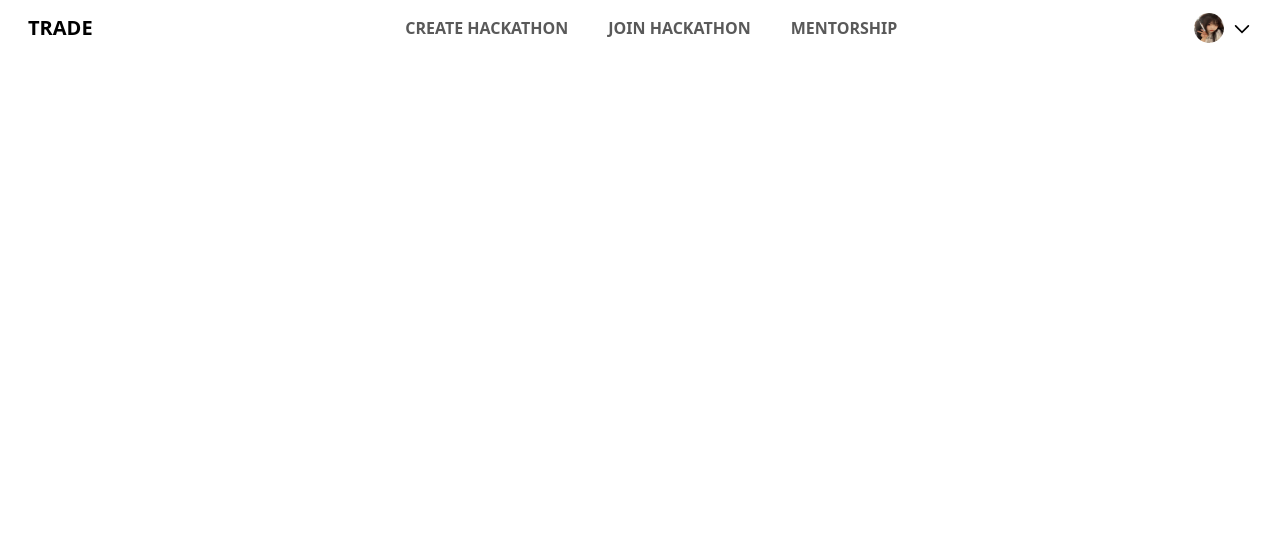
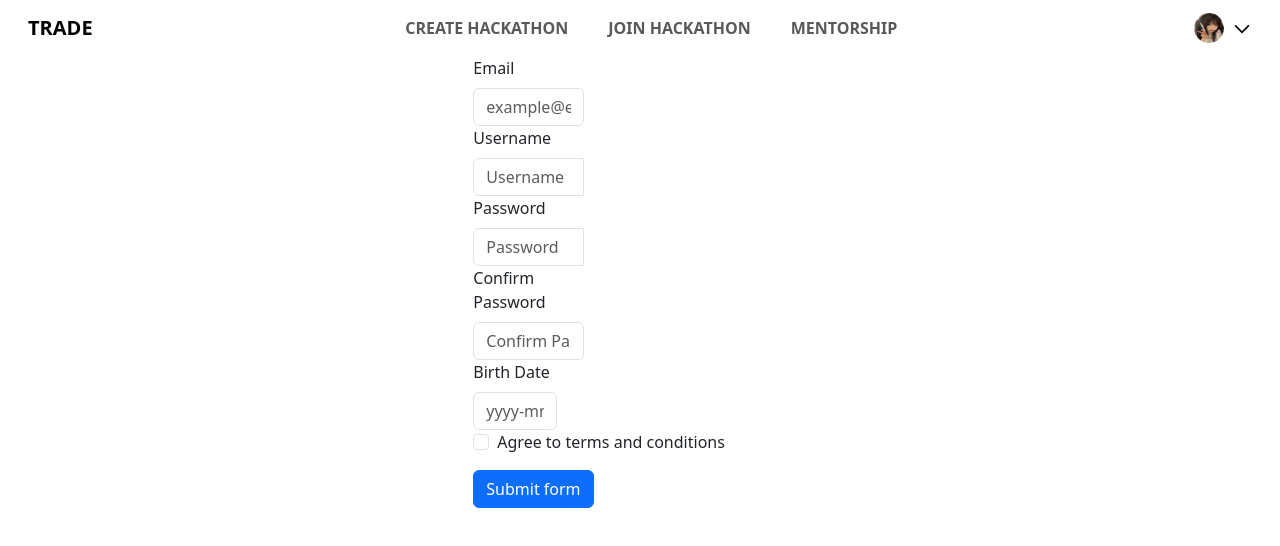
Before and after one commit to KentalKental/HackWeb, a React (Vite) app: page / in a window 1280 px wide. Shown: the top 546 px of the page. Built offline with nearby package versions, Linux system fonts and the light colour scheme.

Commit message:
Sign up page partially done

```diff
--- a/package.json
+++ b/package.json
@@ -12,8 +12,12 @@
   "dependencies": {
     "bootstrap": "^5.3.3",
     "bootstrap-icons": "^1.11.3",
+    "formik": "^2.4.6",
     "react": "^18.3.1",
-    "react-dom": "^18.3.1"
+    "react-bootstrap": "^2.10.9",
+    "react-datepicker": "^8.0.0",
+    "react-dom": "^18.3.1",
+    "yup": "^1.6.1"
   },
   "devDependencies": {
     "@eslint/js": "^9.17.0",
--- a/src/App.css
+++ b/src/App.css
@@ -6,22 +6,8 @@
   background-color: white;
 }
 
-header{
-  height: 75px;
+.sign-up-part{
+  display: flex;
   width: 100%;
-  display: flex;
-  align-items: center;
-
+  justify-content: center;
 }
-
-header ul{
-  display: flex;
-  flex-direction: row;
-  color: black;
-  list-style-type:none;
-}
-
-header a{
-  text-decoration: none;
-  color: black;
-}
--- a/src/App.tsx
+++ b/src/App.tsx
@@ -1,11 +1,16 @@
 import Navbar from './Navbar'
 import './App.css'
+import SignUp1 from './SignUpForm1'
 
 function App() {
 
   return (
     <>
       <Navbar></Navbar>
+      <div className="sign-up-part">
+        <SignUp1></SignUp1>
+      </div>
+
     </>
   )
 }
--- a/src/Navbar.tsx
+++ b/src/Navbar.tsx
@@ -28,6 +28,7 @@ function Navbar() {
 
                 {/* Profile Section */}
                 <div className="profile d-flex align-items-center">
+                    <a href='#'>
                         <img
                             src="..\src\assets\pfp.jpg"
                             className="img-fluid rounded-circle"
@@ -35,6 +36,8 @@ function Navbar() {
                             style={{ height: "30px", width: "30px", marginRight: "8px" }}
                         />
                         <img src="..\src\assets\ArrowPfp.svg" alt="" />
+                    </a>
+
                 </div>
             </div>
         </nav>
--- /dev/null
+++ b/src/SignUpForm1.tsx
@@ -0,0 +1,178 @@
+import Button from "react-bootstrap/Button";
+import Col from "react-bootstrap/Col";
+import Form from "react-bootstrap/Form";
+import InputGroup from "react-bootstrap/InputGroup";
+import * as formik from "formik";
+import * as yup from "yup";
+import DatePicker from "react-datepicker";
+import "react-datepicker/dist/react-datepicker.css";
+
+function Form1() {
+  const { Formik } = formik;
+
+  const schema = yup.object().shape({
+    datepick: yup.date().required("Date is Required !"),
+    username: yup
+      .string()
+      .min(6, "Username must be at least 6 characters long")
+      .required("Username is Required !"),
+    terms: yup.bool().required().oneOf([true], "Terms must be accepted"),
+    email: yup
+      .string()
+      .email("Invalid email address")
+      .required("Email is Required !"),
+    password1: yup
+      .string()
+      .min(8, "Password must be at least 8 characters long")
+      .required("Password is required"),
+    password2: yup
+      .string()
+      .oneOf([yup.ref("password1")], "Passwords must match")
+      .required("Confirm Password is required"),
+  });
+
+  return (
+    <Formik
+      validationSchema={schema}
+      onSubmit={console.log}
+      initialValues={{
+        email: "",
+        password1: "",
+        password2: "",
+        username: "",
+        datepick: null,
+        terms: false,
+      }}
+    >
+      {({
+        handleSubmit,
+        handleChange,
+        values,
+        touched,
+        errors,
+        setFieldValue,
+        setFieldTouched,
+      }) => (
+        <Form noValidate onSubmit={handleSubmit}>
+          <Form.Group as={Col} md="4" controlId="validationFormik01">
+            <Form.Label>Email</Form.Label>
+            <Form.Control
+              name="email"
+              type="text"
+              placeholder="example@email.com"
+              onChange={handleChange}
+              value={values.email}
+              isInvalid={touched.email && !!errors.email}
+            />
+            <Form.Control.Feedback type="invalid">
+              {errors.email}
+            </Form.Control.Feedback>
+            <Form.Control.Feedback type="valid">
+              Email is valid !
+            </Form.Control.Feedback>
+          </Form.Group>
+
+          <Form.Group as={Col} md="4" controlId="validationFormikUsername">
+            <Form.Label>Username</Form.Label>
+            <InputGroup hasValidation>
+              <Form.Control
+                type="text"
+                placeholder="Username"
+                name="username"
+                value={values.username}
+                onChange={handleChange}
+                isInvalid={!!errors.username && touched.username}
+                isValid={!errors.username && touched.username}
+              />
+            <Form.Control.Feedback type="invalid">
+              {errors.username}
+            </Form.Control.Feedback>
+            <Form.Control.Feedback type="valid">
+              Looks good!
+            </Form.Control.Feedback>
+            </InputGroup>
+
+          </Form.Group>
+
+          <Form.Group as={Col} md="4" controlId="validationFormik02">
+            <Form.Label>Password</Form.Label>
+            <InputGroup hasValidation>
+              <Form.Control
+                type="password"
+                name="password1"
+                placeholder="Password"
+                value={values.password1}
+                onChange={handleChange}
+                isInvalid={touched.password1 && !!errors.password1}
+                isValid={touched.password1 && !errors.password1}
+              />
+              <Form.Control.Feedback type="valid">
+                Looks good!
+              </Form.Control.Feedback>
+              <Form.Control.Feedback type="invalid">
+                {errors.password1}
+              </Form.Control.Feedback>
+            </InputGroup>
+          </Form.Group>
+
+          <Form.Group as={Col} md="4" controlId="validationFormik02">
+            <Form.Label>Confirm Password</Form.Label>
+            <Form.Control
+              type="password"
+              name="password2"
+              placeholder="Confirm Password"
+              value={values.password2}
+              onChange={handleChange}
+              isInvalid={touched.password2 && !!errors.password2}
+              isValid={touched.password2 && !errors.password2}
+            />
+            <Form.Control.Feedback type="invalid">
+              {errors.password2}
+            </Form.Control.Feedback>
+            <Form.Control.Feedback type="valid">
+              Looks good!
+            </Form.Control.Feedback>
+          </Form.Group>
+          <Form.Group as={Col} md="3" controlId="validationFormik04">
+            <Form.Label>Birth Date</Form.Label>
+            <DatePicker
+              selected={values.datepick} // Bind to Formik values
+              onChange={(date) => setFieldValue("datepick", date)} // Update Formik state
+              onBlur={() => setFieldTouched("datepick", true)} // Mark as touched
+              className={`form-control ${
+                touched.datepick && errors.datepick ? "is-invalid" : ""
+              }`} // Bootstrap styling
+              dateFormat="yyyy-MM-dd" // Format date
+              placeholderText="yyyy-mm-dd"
+              showMonthDropdown
+              showYearDropdown
+              dropdownMode="select"
+              minDate={new Date("1900-01-01")}
+            />
+            {touched.datepick && errors.datepick && (
+              <div className="invalid-feedback">{errors.datepick}</div> // Show validation errors
+            )}
+            {/* <Form.Control.Feedback type="invalid">
+                {errors.state}
+              </Form.Control.Feedback> */}
+          </Form.Group>
+          <Form.Group className="mb-3">
+            <Form.Check
+              required
+              name="terms"
+              label="Agree to terms and conditions"
+              onChange={handleChange}
+              isInvalid={!!errors.terms}
+              feedback={errors.terms}
+              feedbackType="invalid"
+              id="validationFormik0"
+            />
+          </Form.Group>
+          <Button type="submit">Submit form</Button>
+        </Form>
+      )}
+    </Formik>
+  );
+}
+
+export default Form1;
```
Also changed, not shown: 2 other files (tests, documents, lock files or other folders). Lines whose indentation alone changed are shown as unchanged.
